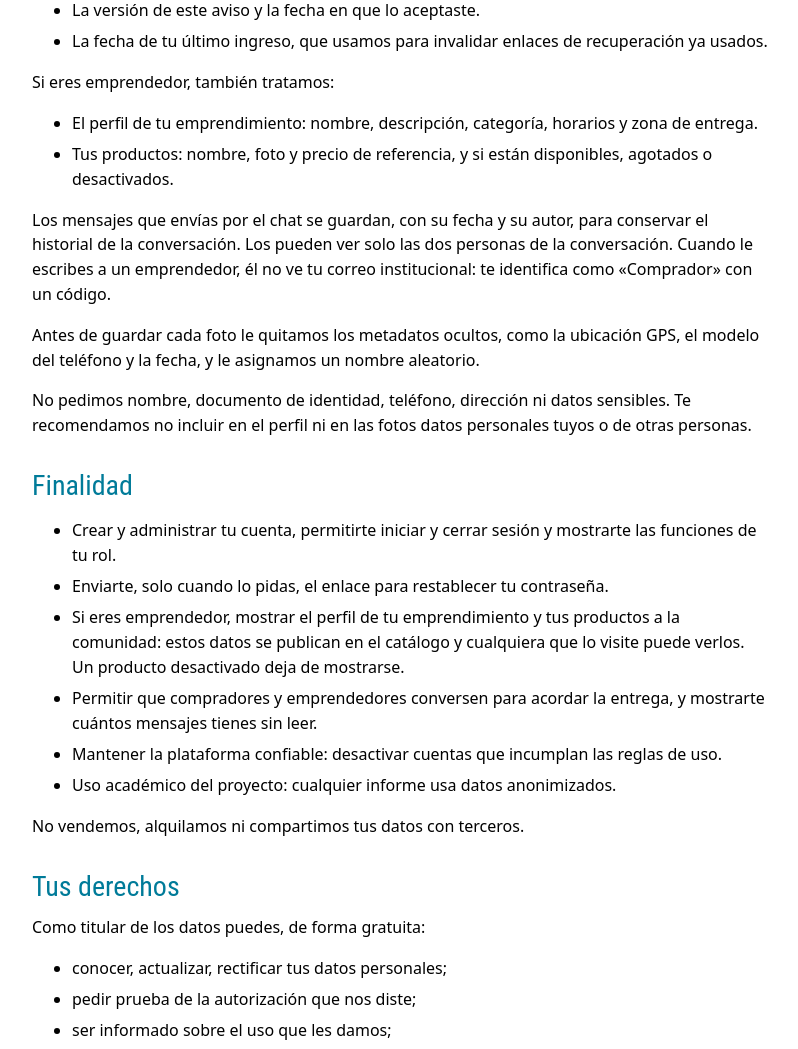
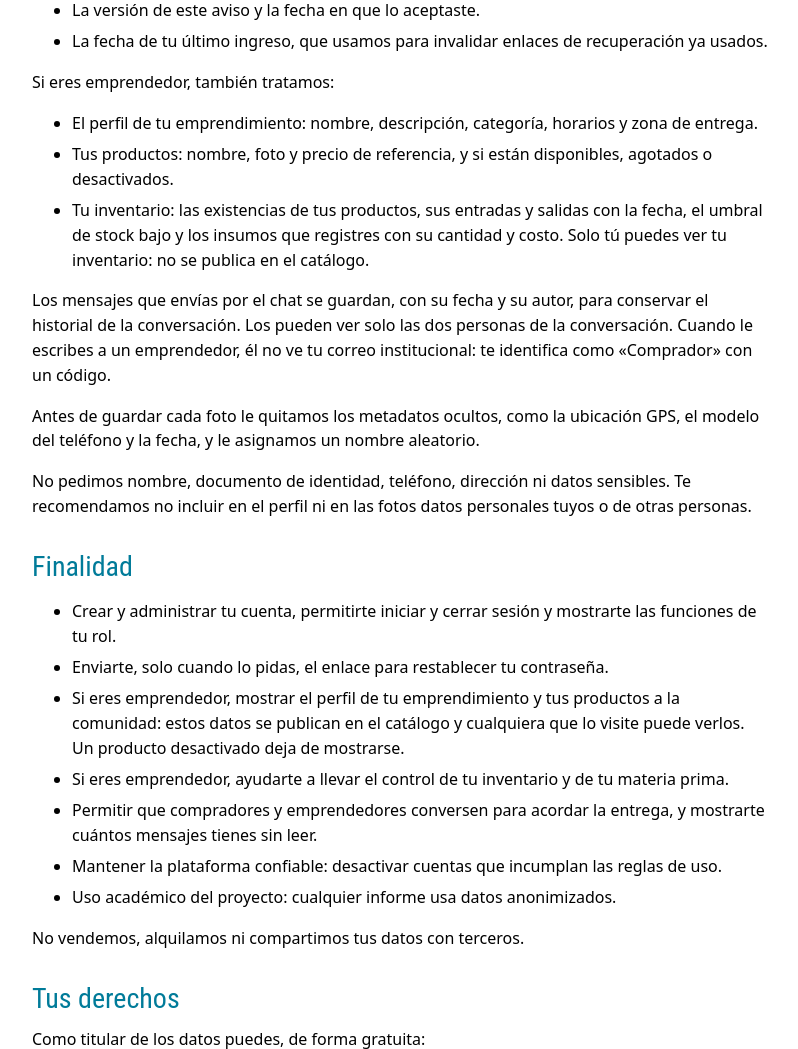
Before and after one commit to SebastianGuzmanDev/plataforma-emprendedores, a Django app: page /privacidad/ in a window 1280 px wide. Shown: the part 672-1721 px from the top of the page, without its empty margins (48-846 px from the left). Run offline with Django 5.2, Linux system fonts and the light colour scheme.

Commit message:
RNF-06: aviso de privacidad 1.4 sobre el inventario y los insumos

```diff
--- a/templates/legal/aviso_privacidad.html
+++ b/templates/legal/aviso_privacidad.html
@@ -23,6 +23,7 @@
     <ul>
       <li>El perfil de tu emprendimiento: nombre, descripción, categoría, horarios y zona de entrega.</li>
       <li>Tus productos: nombre, foto y precio de referencia, y si están disponibles, agotados o desactivados.</li>
+      <li>Tu inventario: las existencias de tus productos, sus entradas y salidas con la fecha, el umbral de stock bajo y los insumos que registres con su cantidad y costo. Solo tú puedes ver tu inventario: no se publica en el catálogo.</li>
     </ul>
     <p>Los mensajes que envías por el chat se guardan, con su fecha y su autor, para conservar el historial de la conversación. Los pueden ver solo las dos personas de la conversación. Cuando le escribes a un emprendedor, él no ve tu correo institucional: te identifica como «Comprador» con un código.</p>
     <p>Antes de guardar cada foto le quitamos los metadatos ocultos, como la ubicación GPS, el modelo del teléfono y la fecha, y le asignamos un nombre aleatorio.</p>
@@ -33,6 +34,7 @@
       <li>Crear y administrar tu cuenta, permitirte iniciar y cerrar sesión y mostrarte las funciones de tu rol.</li>
       <li>Enviarte, solo cuando lo pidas, el enlace para restablecer tu contraseña.</li>
       <li>Si eres emprendedor, mostrar el perfil de tu emprendimiento y tus productos a la comunidad: estos datos se publican en el catálogo y cualquiera que lo visite puede verlos. Un producto desactivado deja de mostrarse.</li>
+      <li>Si eres emprendedor, ayudarte a llevar el control de tu inventario y de tu materia prima.</li>
       <li>Permitir que compradores y emprendedores conversen para acordar la entrega, y mostrarte cuántos mensajes tienes sin leer.</li>
       <li>Mantener la plataforma confiable: desactivar cuentas que incumplan las reglas de uso.</li>
       <li>Uso académico del proyecto: cualquier informe usa datos anonimizados.</li>
```
